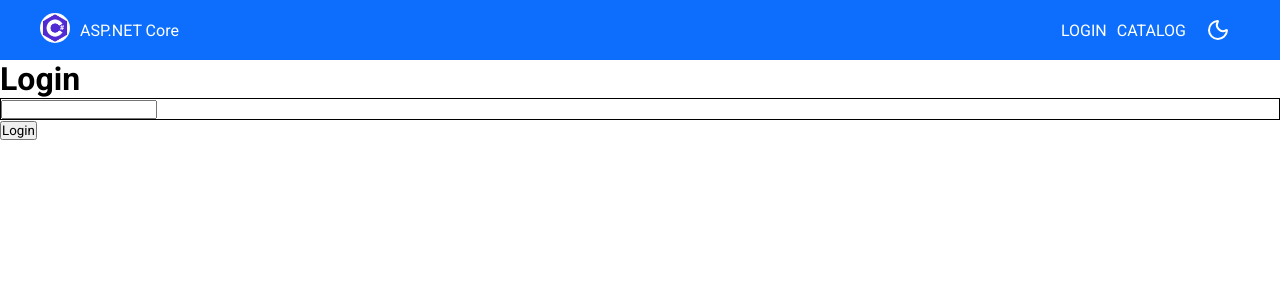
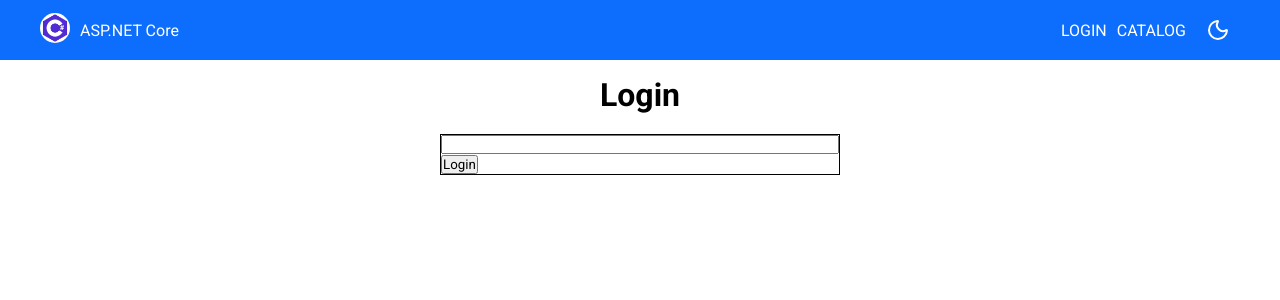
Before and after one commit to nidvar/Restore, a React (Vite) app in the folder client/: page /login in a window 1280 px wide. Shown: the top 300 px of the page. Built offline with nearby package versions, Linux system fonts and the light colour scheme.

Commit message:
1. login / register pages update

```diff
--- a/client/src/HomePage/HomePage.tsx
+++ b/client/src/HomePage/HomePage.tsx
@@ -1,6 +1,6 @@
 function HomePage() {
   return (
-    <div>
+    <div className="page">
       <h1 className="app-heading">ASP.NET Core</h1>
     </div>
   )
--- a/client/src/LoginPage/LoginPage.css
+++ b/client/src/LoginPage/LoginPage.css
@@ -1,3 +1,14 @@
+.login-page {
+    display: flex;
+    flex-direction: column;
+    gap: 20px;
+}
+
 .login-form {
     border: 1px solid black;
+    max-width: 400px;
+    width: 100%;
+    margin: auto;
+    display: flex;
+    flex-direction: column;
 }
--- a/client/src/LoginPage/LoginPage.tsx
+++ b/client/src/LoginPage/LoginPage.tsx
@@ -1,14 +1,15 @@
 import './LoginPage.css';
 
 function LoginPage() {
-
   return (
-    <div>
-      <h1>Login</h1>
+    <div className='login-page page'>
+      <h1 className='text-center'>Login</h1>
       <form className='login-form'>
         <input type='text' />
+        <div>
+          <button>Login</button>
+        </div>
       </form>
-      <button>Login</button>
     </div>
   )
 }
--- a/client/src/ProductDetailsPage/ProductDetailsPage.tsx
+++ b/client/src/ProductDetailsPage/ProductDetailsPage.tsx
@@ -16,10 +16,10 @@ function ProductDetailsPage() {
     .then((res)=>{
       setProduct(res);
     });
-  }, []);
+  }, [params.id]);
 
   return (
-    <div>
+    <div className="page">
       {
         product?
         <div className="product-details-container">
--- a/client/src/RegisterPage/RegisterPage.tsx
+++ b/client/src/RegisterPage/RegisterPage.tsx
@@ -3,7 +3,7 @@ import './RegisterPage.css';
 function RegisterPage() {
 
   return (
-    <div>
+    <div className='register-page page'>
       <h1>Register</h1>
       <form className='register-form'>
         <input type='text' />
--- a/client/src/index.css
+++ b/client/src/index.css
@@ -6,6 +6,10 @@
 }
 
 /* LAYOUT */
+
+.page {
+  padding: 16px;
+}
 
 .flex {
   display: flex;
```
Also changed, not shown: 1 other file (tests, documents, lock files or other folders).
